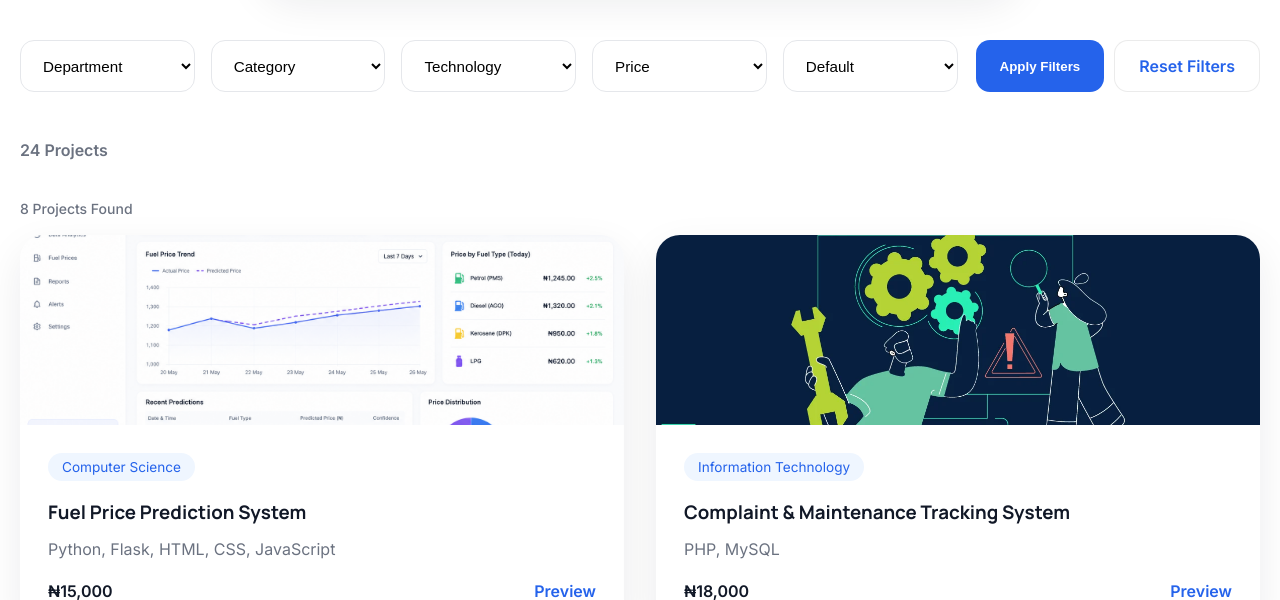
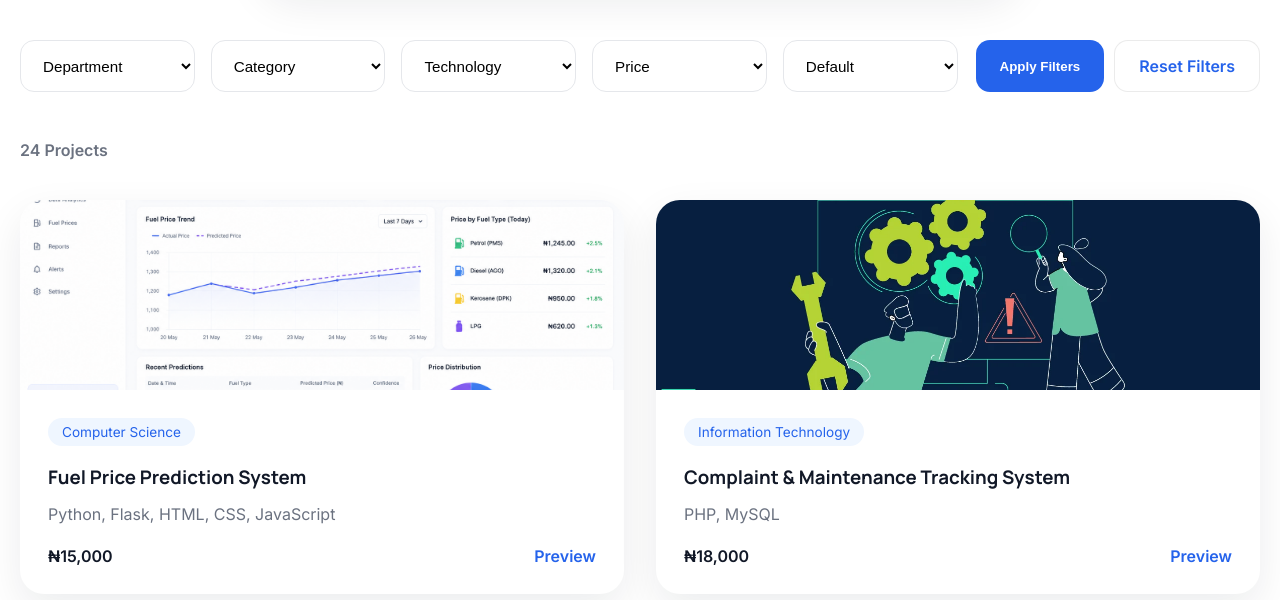
Before and after one commit to samuelsuotor/Versity, a Flask app: page /projects in a window 1280 px wide. Shown: the part 332-932 px from the top of the page. Run offline with Flask 3, Linux system fonts and the light colour scheme.

Commit message:
refine: simplify project results count

```diff
--- a/templates/all-projects.html
+++ b/templates/all-projects.html
@@ -17,82 +17,52 @@ Browse All Projects
             <div class="projects-result-summary">
 
                 <div class="projects-count">
-
                     {{ total_projects }}
-
                     Project{% if total_projects != 1 %}s{% endif %}
-
                 </div>
-
 
                 {% if current_search or current_department or current_category or current_technology or current_price %}
 
                 <div class="active-filters">
 
                     {% if current_search %}
-
                     <span class="active-filter">
-
                         Search: "{{ current_search }}"
-
                     </span>
-
                     {% endif %}
 
-
                     {% if current_department %}
-
                     <span class="active-filter">
-
                         {{ current_department }}
-
                     </span>
-
                     {% endif %}
 
-
                     {% if current_category %}
-
                     <span class="active-filter">
-
                         {{ current_category }}
-
                     </span>
-
                     {% endif %}
 
-
                     {% if current_technology %}
-
                     <span class="active-filter">
-
                         {{ current_technology }}
-
                     </span>
-
                     {% endif %}
 
-
                     {% if current_price %}
-
                     <span class="active-filter">
 
                         {% if current_price == "under_10000" %}
-
                         Under ₦10,000
 
                         {% elif current_price == "10000_20000" %}
-
                         ₦10,000 – ₦20,000
 
                         {% elif current_price == "above_20000" %}
-
                         Above ₦20,000
-
                         {% endif %}
 
                     </span>
-
                     {% endif %}
 
                 </div>
@@ -105,19 +75,6 @@ Browse All Projects
 
         {% if featured_projects %}
 
-        <div class="results-count">
-
-            {% if featured_projects|length == 1 %}
-
-            1 Project Found
-
-            {% else %}
-
-            {{ featured_projects|length }} Projects Found
-
-            {% endif %}
-
-        </div>
 
         <div class="projects-grid">
 
```
